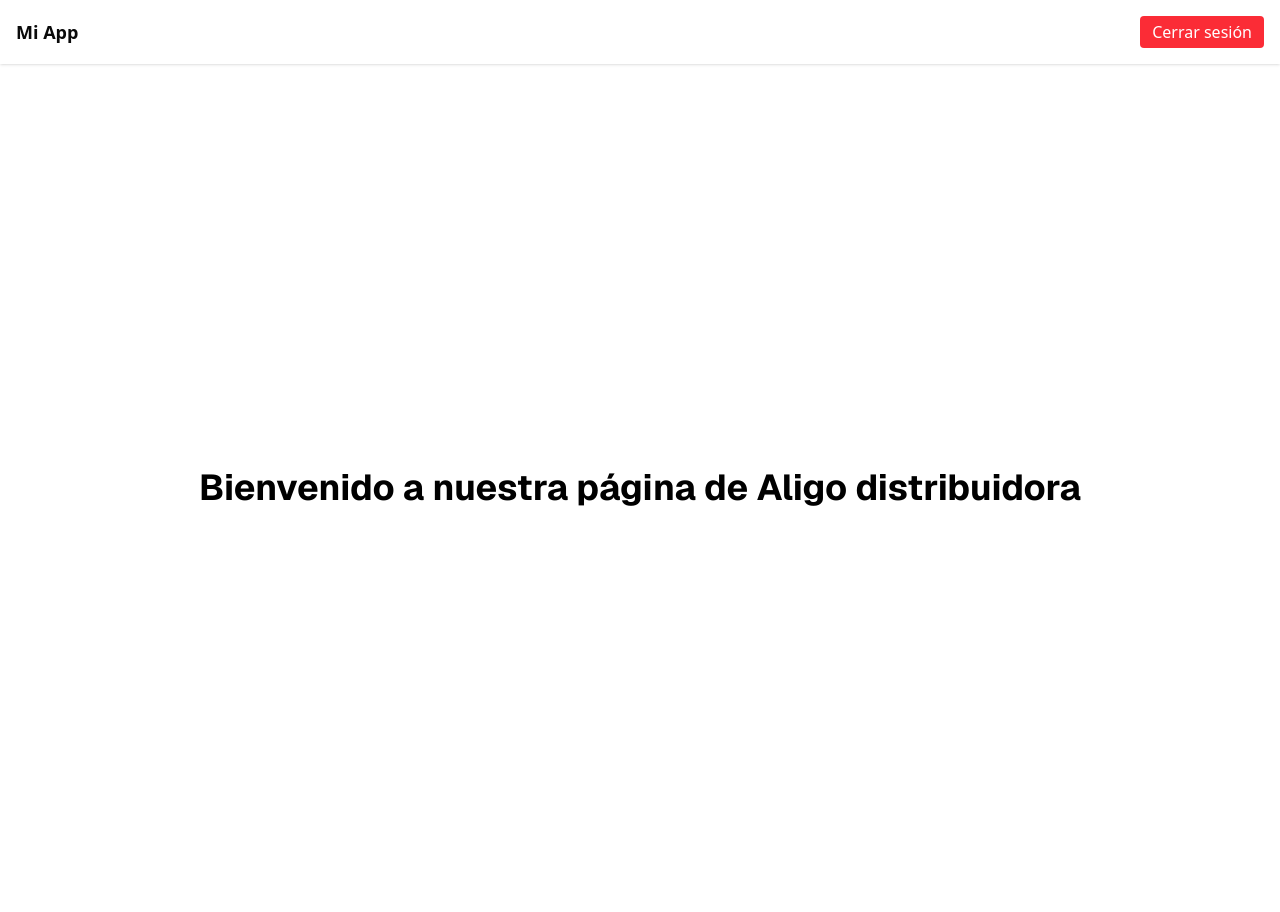
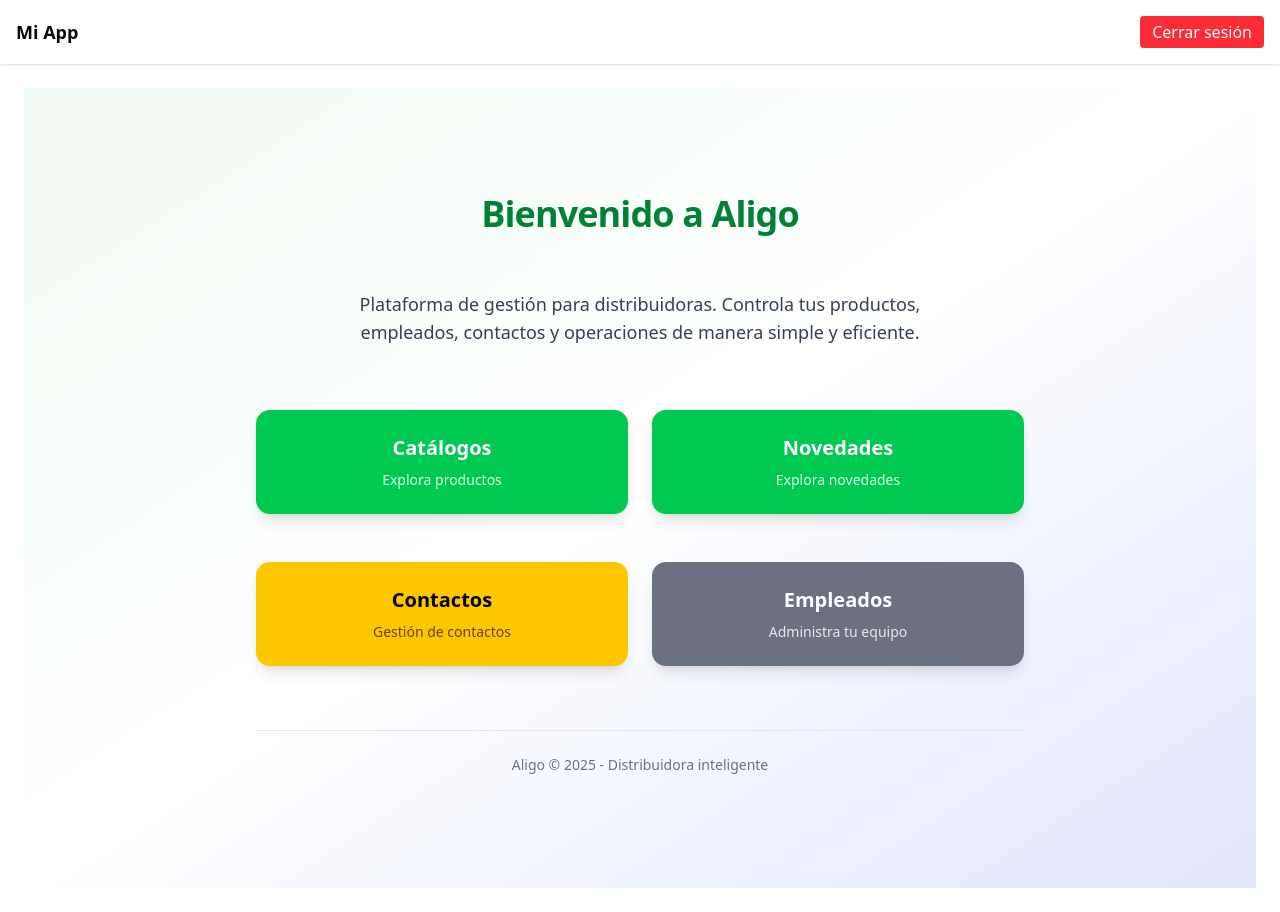
Before and after one commit to ohmia-studio/Aligo, a Next.js app: page /dashboard in a window 1280 px wide. Built offline with nearby package versions, Linux system fonts and the light colour scheme.

Commit message:
Refactor home and dashboard pages

```diff
--- a/app/dashboard/page.tsx
+++ b/app/dashboard/page.tsx
@@ -1,14 +1,87 @@
-export default function Home() {
+import Link from 'next/link';
+
+export default function DashboardHome() {
   return (
-    <div className="grid min-h-screen grid-rows-[20px_1fr_20px] items-center justify-items-center gap-16 p-8 pb-20 font-sans sm:p-20">
-      <main className="row-start-2 flex flex-col items-center gap-[32px] sm:items-start">
-        <div className="flex flex-col items-center gap-4 sm:flex-row">
-          <h2 className="font-family text-center text-4xl font-bold text-black sm:text-left">
-            Bienvenido a nuestra página de Aligo distribuidora
+    <div className="flex min-h-screen w-full flex-col items-center justify-center bg-gradient-to-br from-green-50 via-white to-indigo-100 px-2 py-8 sm:px-8">
+      <header className="flex w-full flex-col items-center py-4">
+        <h1 className="mb-2 text-center text-3xl font-bold tracking-tight text-green-700 sm:text-4xl">
+          Bienvenido a Aligo
+        </h1>
+      </header>
+      <main className="mx-auto flex w-full max-w-3xl flex-col items-center gap-10 py-8">
+        <section
+          className="flex flex-col items-center gap-2"
+          aria-labelledby="intro-title"
+        >
+          <h2 id="intro-title" className="sr-only">
+            Introducción
           </h2>
-        </div>
+          <p className="max-w-xl text-center text-base text-gray-700 sm:text-lg">
+            Plataforma de gestión para distribuidoras. Controla tus productos,
+            empleados, contactos y operaciones de manera simple y eficiente.
+          </p>
+        </section>
+        <nav aria-label="Accesos rápidos" className="mt-6 w-full">
+          <ul className="grid w-full grid-cols-1 gap-6 sm:grid-cols-2">
+            <li>
+              <Link
+                href="/dashboard/catalogos"
+                className="flex flex-col items-center justify-center gap-2 rounded-xl bg-green-500 px-6 py-6 font-semibold text-white shadow-lg transition hover:bg-green-600 focus:ring-2 focus:ring-green-400 focus:outline-none"
+              >
+                <span className="text-xl">Catálogos</span>
+                <span className="text-sm font-normal text-green-100">
+                  Explora productos
+                </span>
+              </Link>
+            </li>
+            <li>
+              <Link
+                href="/dashboard/news"
+                className="flex flex-col items-center justify-center gap-2 rounded-xl bg-green-500 px-6 py-6 font-semibold text-white shadow-lg transition hover:bg-green-600 focus:ring-2 focus:ring-green-400 focus:outline-none"
+              >
+                <span className="text-xl">Novedades</span>
+                <span className="text-sm font-normal text-green-100">
+                  Explora novedades
+                </span>
+              </Link>
+            </li>
+          </ul>
+        </nav>
+        <section aria-labelledby="gestion-title" className="mt-2 w-full">
+          <h2 id="gestion-title" className="sr-only">
+            Gestión
+          </h2>
+          <ul className="grid w-full grid-cols-1 gap-6 sm:grid-cols-2">
+            <li>
+              <Link
+                href="/dashboard/contactos"
+                className="flex flex-col items-center justify-center gap-2 rounded-xl bg-yellow-400 px-6 py-6 font-semibold text-black shadow-lg transition hover:bg-yellow-500 focus:ring-2 focus:ring-yellow-300 focus:outline-none"
+              >
+                <span className="text-xl">Contactos</span>
+                <span className="text-sm font-normal text-yellow-900">
+                  Gestión de contactos
+                </span>
+              </Link>
+            </li>
+            <li>
+              <Link
+                href="/dashboard/empleados"
+                className="flex flex-col items-center justify-center gap-2 rounded-xl bg-gray-500 px-6 py-6 font-semibold text-white shadow-lg transition hover:bg-gray-900 focus:ring-2 focus:ring-gray-400 focus:outline-none"
+              >
+                <span className="text-xl">Empleados</span>
+                <span className="text-sm font-normal text-gray-200">
+                  Administra tu equipo
+                </span>
+              </Link>
+            </li>
+          </ul>
+        </section>
       </main>
-      <footer className="row-start-3 flex flex-wrap items-center justify-center gap-[24px]"></footer>
+      <footer className="mx-auto mt-8 flex w-full max-w-3xl flex-wrap items-center justify-center gap-6 border-t border-gray-200 py-6">
+        <span className="text-sm text-gray-500">
+          Aligo &copy; {new Date().getFullYear()} - Distribuidora inteligente
+        </span>
+      </footer>
     </div>
   );
 }
--- a/app/page.tsx
+++ b/app/page.tsx
@@ -1,106 +1,36 @@
-import Image from 'next/image';
-
 export default function Home() {
   return (
-    <div className="grid min-h-screen grid-rows-[20px_1fr_20px] items-center justify-items-center gap-16 p-8 pb-20 font-sans sm:p-20">
-      <main className="row-start-2 flex flex-col items-center gap-[32px] sm:items-start">
-        <Image
-          className="dark:invert"
-          src="/next.svg"
-          alt="Next.js logo"
-          width={180}
-          height={38}
-          priority
-        />
-        <ol className="list-inside list-decimal text-center font-mono text-sm/6 sm:text-left">
-          <li className="mb-2 tracking-[-.01em]">
-            Get started by editing{' '}
-            <code className="rounded bg-black/[.05] px-1 py-0.5 font-mono font-semibold dark:bg-white/[.06]">
-              app/page.tsx
-            </code>
-            .
-          </li>
-          <li className="tracking-[-.01em]">
-            Save and see your changes instantly.
-          </li>
-        </ol>
-        <a
-          href="/login"
-          className="absolute top-6 right-8 rounded-lg bg-indigo-600 px-4 py-2 font-semibold text-white shadow transition hover:bg-indigo-700"
-        >
-          Ir a Login
-        </a>
-        <div className="flex flex-col items-center gap-4 sm:flex-row">
+    <div className="flex min-h-screen w-full flex-col items-center justify-center bg-gradient-to-br from-green-50 via-white to-indigo-100 px-2 py-8 sm:px-8">
+      <main className="mx-auto flex w-full max-w-3xl flex-col items-center gap-10 py-8">
+        <div className="flex flex-col items-center gap-2">
+          <h1 className="mb-2 text-center text-3xl font-bold tracking-tight text-green-700 sm:text-4xl">
+            Ingresar a Aligo
+          </h1>
+          <p className="max-w-xl text-center text-base text-gray-700 sm:text-lg">
+            Accede a tu cuenta para gestionar la distribuidora.
+          </p>
+        </div>
+        <div className="mt-6 flex w-full justify-center">
           <a
-            className="bg-foreground text-background flex h-10 items-center justify-center gap-2 rounded-full border border-solid border-transparent px-4 text-sm font-medium transition-colors hover:bg-[#383838] sm:h-12 sm:w-auto sm:px-5 sm:text-base dark:hover:bg-[#ccc]"
-            href="https://vercel.com/new?utm_source=create-next-app&utm_medium=appdir-template-tw&utm_campaign=create-next-app"
-            target="_blank"
-            rel="noopener noreferrer"
+            href="/login"
+            className="flex flex-col items-center justify-center gap-2 rounded-xl bg-indigo-600 px-8 py-6 font-semibold text-white shadow-lg transition hover:bg-indigo-700 focus:ring-2 focus:ring-indigo-400 focus:outline-none"
           >
-            <Image
-              className="dark:invert"
-              src="/vercel.svg"
-              alt="Vercel logomark"
-              width={20}
-              height={20}
-            />
-            Deploy now
-          </a>
-          <a
-            className="flex h-10 w-full items-center justify-center rounded-full border border-solid border-black/[.08] px-4 text-sm font-medium transition-colors hover:border-transparent hover:bg-[#f2f2f2] sm:h-12 sm:w-auto sm:px-5 sm:text-base md:w-[158px] dark:border-white/[.145] dark:hover:bg-[#1a1a1a]"
-            href="https://nextjs.org/docs?utm_source=create-next-app&utm_medium=appdir-template-tw&utm_campaign=create-next-app"
-            target="_blank"
-            rel="noopener noreferrer"
-          >
-            Read our docs
+            <span className="text-xl">Ingresar</span>
+            <span className="text-sm font-normal text-indigo-100">
+              Accede a tu cuenta
+            </span>
           </a>
         </div>
       </main>
-      <footer className="row-start-3 flex flex-wrap items-center justify-center gap-[24px]">
+      <footer className="mx-auto mt-8 flex w-full max-w-3xl flex-wrap items-center justify-center gap-6 border-t border-gray-200 py-6">
+        <span className="text-sm text-gray-500">
+          Aligo &copy; {new Date().getFullYear()} - Distribuidora inteligente
+        </span>
         <a
-          className="flex items-center gap-2 hover:underline hover:underline-offset-4"
-          href="https://nextjs.org/learn?utm_source=create-next-app&utm_medium=appdir-template-tw&utm_campaign=create-next-app"
-          target="_blank"
-          rel="noopener noreferrer"
+          className="text-sm text-green-700 hover:underline hover:underline-offset-4"
+          href="mailto:contacto@aligo.com"
         >
-          <Image
-            aria-hidden
-            src="/file.svg"
-            alt="File icon"
-            width={16}
-            height={16}
-          />
-          Learn
-        </a>
-        <a
-          className="flex items-center gap-2 hover:underline hover:underline-offset-4"
-          href="https://vercel.com/templates?framework=next.js&utm_source=create-next-app&utm_medium=appdir-template-tw&utm_campaign=create-next-app"
-          target="_blank"
-          rel="noopener noreferrer"
-        >
-          <Image
-            aria-hidden
-            src="/window.svg"
-            alt="Window icon"
-            width={16}
-            height={16}
-          />
-          Examples
-        </a>
-        <a
-          className="flex items-center gap-2 hover:underline hover:underline-offset-4"
-          href="https://nextjs.org?utm_source=create-next-app&utm_medium=appdir-template-tw&utm_campaign=create-next-app"
-          target="_blank"
-          rel="noopener noreferrer"
-        >
-          <Image
-            aria-hidden
-            src="/globe.svg"
-            alt="Globe icon"
-            width={16}
-            height={16}
-          />
-          Go to nextjs.org →
+          contacto@aligo.com
         </a>
       </footer>
     </div>
```
